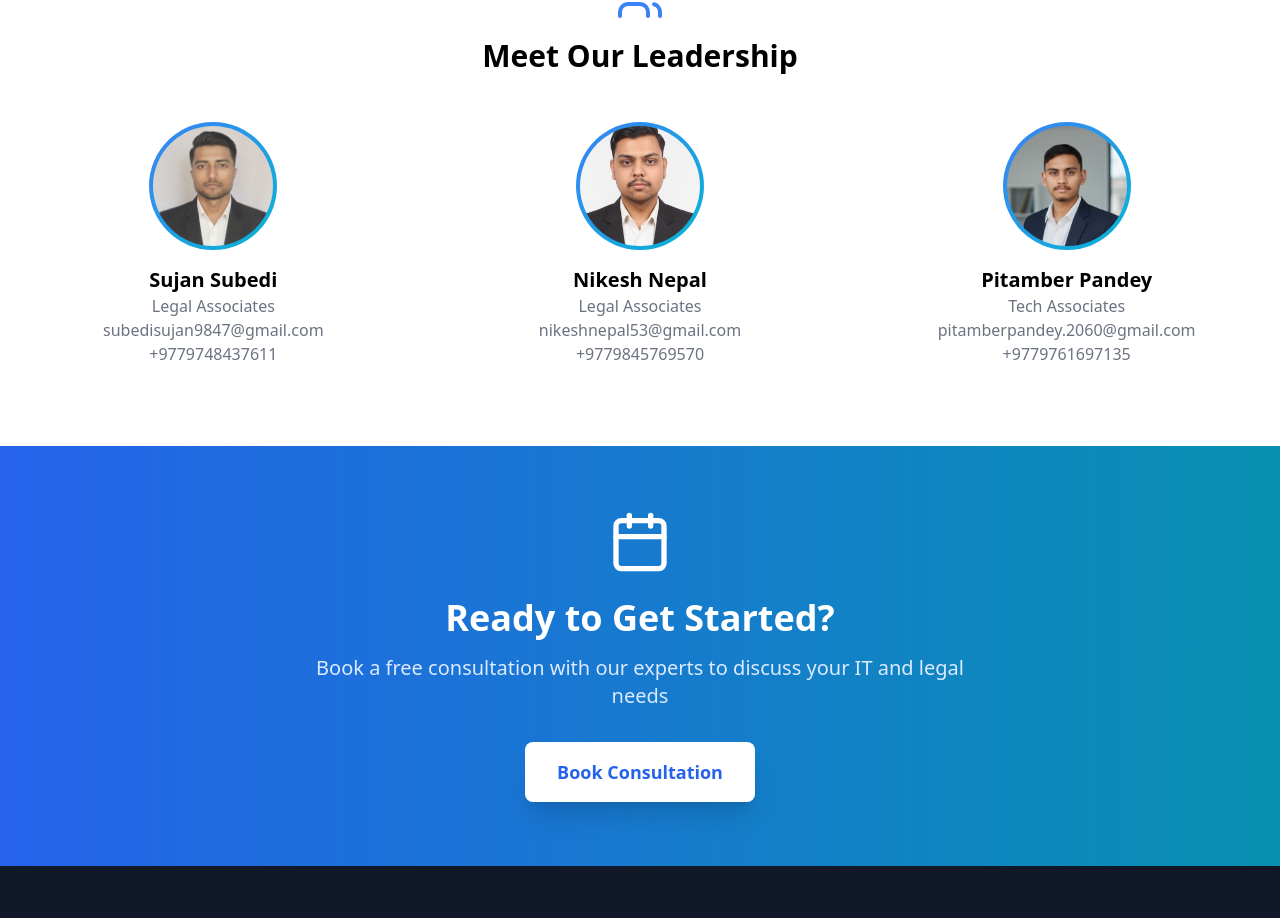
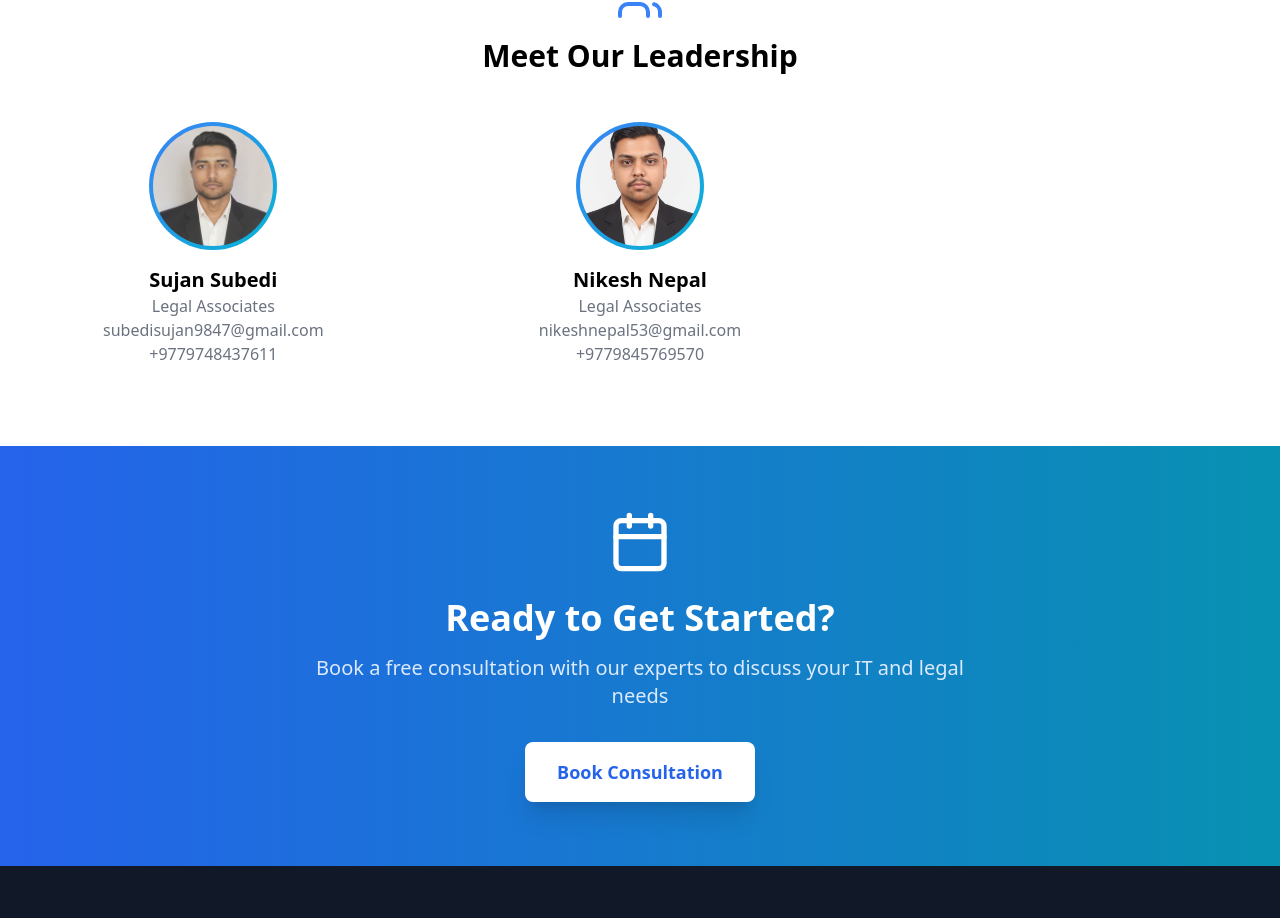
Before and after one commit to PitamberPandey/Organization-Website, a React (Vite) app: page /about in a window 1280 px wide. Shown: the part 1391-2309 px from the top of the page. Built offline with nearby package versions, Linux system fonts and the light colour scheme.

Commit message:
update code

```diff
--- a/src/pages/About.tsx
+++ b/src/pages/About.tsx
@@ -3,7 +3,7 @@ import { Target, Eye, Heart, Users } from "lucide-react";
 import BookConsultation from "../components/BookConsultation";
 import sujanImg from "./image/sujan.jpeg";
 import nikeshImg from "./image/nikesh.png";
-import pitamberImg from "./image/pitamber.png";
+
 import { Phishing } from "@mui/icons-material";
 
 interface AboutProps {
@@ -68,13 +68,13 @@ export default function About({ onNavigate }: AboutProps) {
       phoneNumber:"+9779845769570",
       image: nikeshImg,
     },
-    {
-      name: "Pitamber Pandey",
-      role: "Tech Associates",
-       email:"pitamberpandey.2060@gmail.com",
-      phoneNumber:"+9779761697135",
-      image: pitamberImg,
-    },
+    // {
+    //   name: "",
+    //   role: "Tech Associates",
+    //    email:",
+    //   phoneNumber:"+9779761697135",
+    //   image: ,
+    // },
   ];
 
   return (
```
Also changed, not shown: src/pages/image/pitamber.png (deleted).
